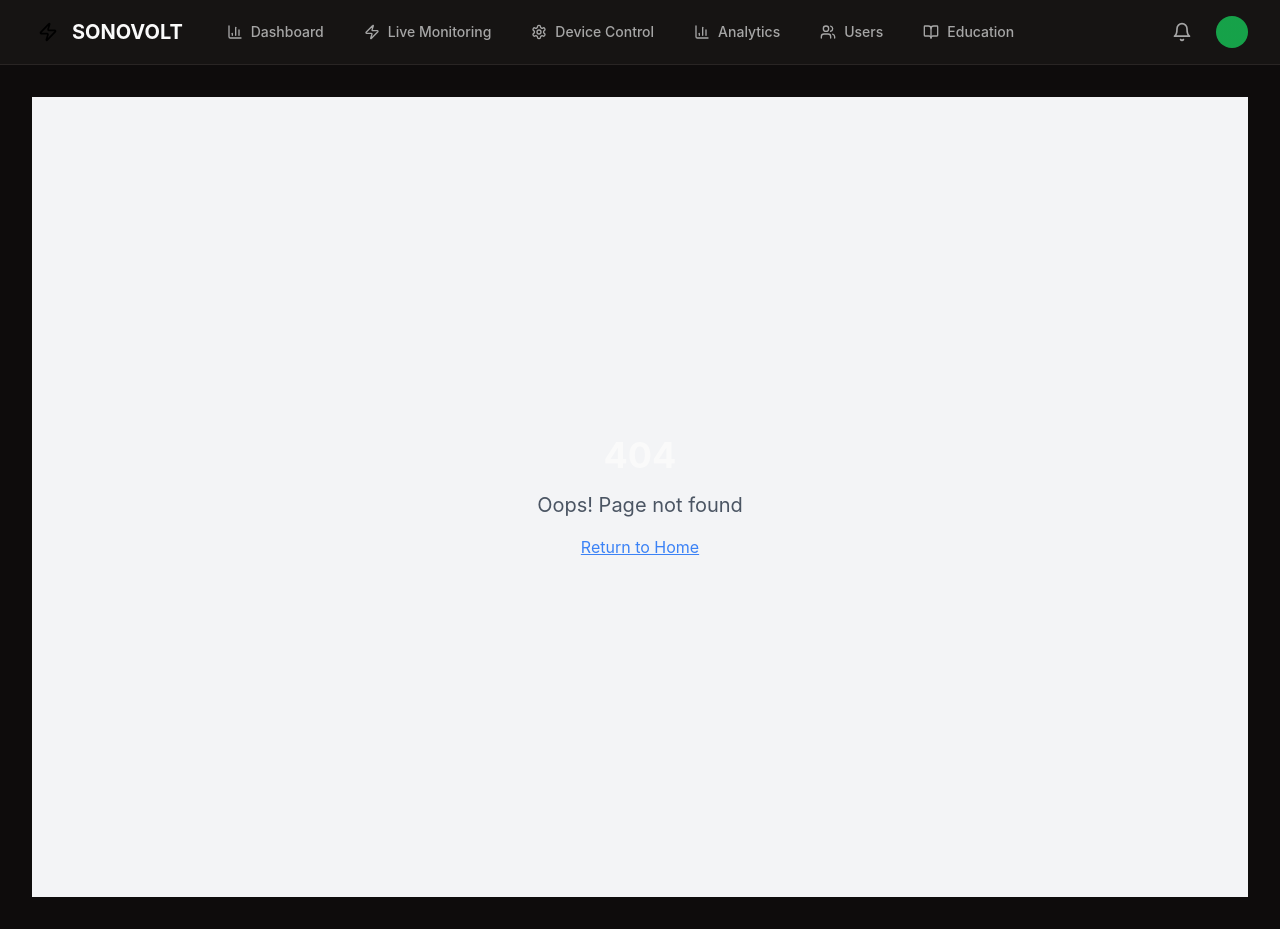
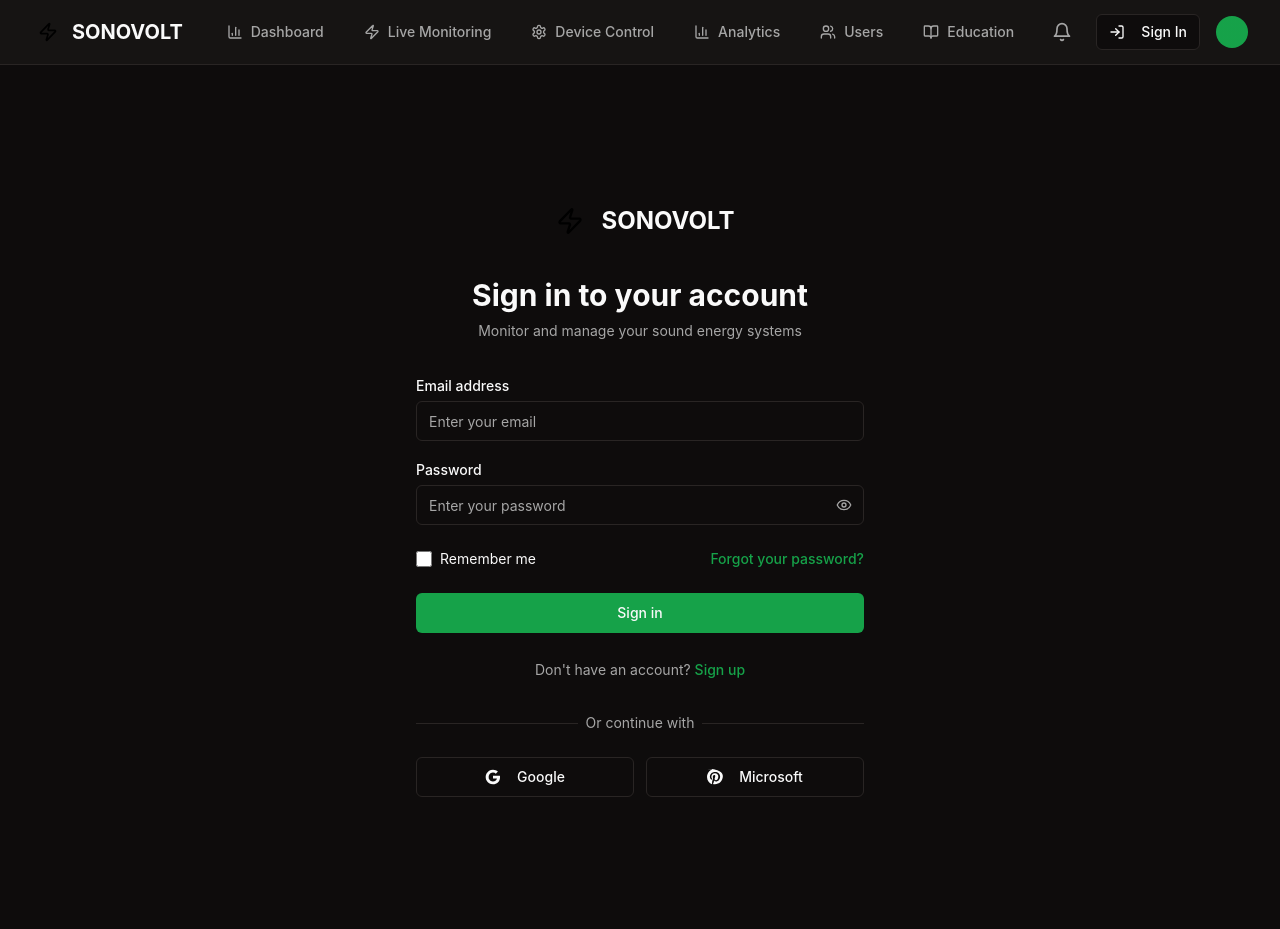
Before and after one commit to Darknight4433/sonovolt-energy-vision-88, a React (Vite) app: page /signin in a window 1280 px wide. Before the commit this address had no page. Built offline with nearby package versions, Linux system fonts and the light colour scheme.

Commit message:
Add sign-in option
Adds a sign-in option to the application.

```diff
--- a/src/App.tsx
+++ b/src/App.tsx
@@ -6,6 +6,7 @@ import { QueryClient, QueryClientProvider } from "@tanstack/react-query";
 import { BrowserRouter, Routes, Route } from "react-router-dom";
 import Navigation from "./components/Navigation";
 import Index from "./pages/Index";
+import SignIn from "./pages/SignIn";
 import LiveMonitoring from "./components/LiveMonitoring";
 import Education from "./components/Education";
 import NotFound from "./pages/NotFound";
@@ -23,6 +24,7 @@ const App = () => (
           <main className="max-w-7xl mx-auto px-4 sm:px-6 lg:px-8 py-8">
             <Routes>
               <Route path="/" element={<Index />} />
+              <Route path="/signin" element={<SignIn />} />
               <Route path="/monitoring" element={<LiveMonitoring />} />
               <Route path="/education" element={<Education />} />
               {/* Placeholder routes for future development */}
--- a/src/components/Navigation.tsx
+++ b/src/components/Navigation.tsx
@@ -1,7 +1,8 @@
 
 import React from 'react';
 import { Link, useLocation } from 'react-router-dom';
-import { Zap, BarChart3, Settings, Users, BookOpen, Bell } from 'lucide-react';
+import { Zap, BarChart3, Settings, Users, BookOpen, Bell, LogIn } from 'lucide-react';
+import { Button } from '@/components/ui/button';
 
 const Navigation = () => {
   const location = useLocation();
@@ -20,12 +21,12 @@ const Navigation = () => {
       <div className="max-w-7xl mx-auto px-4 sm:px-6 lg:px-8">
         <div className="flex justify-between items-center h-16">
           <div className="flex items-center space-x-8">
-            <div className="flex items-center space-x-2">
+            <Link to="/" className="flex items-center space-x-2">
               <div className="w-8 h-8 bg-gradient-to-br from-energy to-sound rounded-lg flex items-center justify-center">
                 <Zap className="w-5 h-5 text-black" />
               </div>
               <span className="text-xl font-bold text-energy">SONOVOLT</span>
-            </div>
+            </Link>
 
             <div className="hidden md:flex space-x-4">
               {navItems.map((item) => {
@@ -54,6 +55,14 @@ const Navigation = () => {
               <Bell className="w-5 h-5" />
               <span className="absolute top-1 right-1 w-2 h-2 bg-warning rounded-full"></span>
             </button>
+
+            <Link to="/signin">
+              <Button variant="outline" size="sm" className="flex items-center space-x-2">
+                <LogIn className="w-4 h-4" />
+                <span>Sign In</span>
+              </Button>
+            </Link>
+
             <div className="w-8 h-8 bg-gradient-to-br from-primary to-accent rounded-full"></div>
           </div>
         </div>
--- /dev/null
+++ b/src/pages/SignIn.tsx
@@ -0,0 +1,174 @@
+
+import React, { useState } from 'react';
+import { Link } from 'react-router-dom';
+import { Button } from '@/components/ui/button';
+import { Input } from '@/components/ui/input';
+import { Label } from '@/components/ui/label';
+import { Zap, Eye, EyeOff } from 'lucide-react';
+
+const SignIn = () => {
+  const [email, setEmail] = useState('');
+  const [password, setPassword] = useState('');
+  const [showPassword, setShowPassword] = useState(false);
+  const [isLoading, setIsLoading] = useState(false);
+
+  const handleSubmit = async (e: React.FormEvent) => {
+    e.preventDefault();
+    setIsLoading(true);
+
+    // Simulate sign in process
+    setTimeout(() => {
+      setIsLoading(false);
+      // Handle sign in logic here
+      console.log('Sign in attempt:', { email, password });
+    }, 2000);
+  };
+
+  return (
+    <div className="min-h-screen flex items-center justify-center bg-background py-12 px-4 sm:px-6 lg:px-8">
+      <div className="max-w-md w-full space-y-8">
+        <div className="text-center">
+          <div className="flex items-center justify-center space-x-2 mb-8">
+            <div className="w-12 h-12 bg-gradient-to-br from-energy to-sound rounded-lg flex items-center justify-center">
+              <Zap className="w-7 h-7 text-black" />
+            </div>
+            <span className="text-2xl font-bold text-energy">SONOVOLT</span>
+          </div>
+          <h2 className="text-3xl font-bold text-foreground">
+            Sign in to your account
+          </h2>
+          <p className="mt-2 text-sm text-muted-foreground">
+            Monitor and manage your sound energy systems
+          </p>
+        </div>
+
+        <form className="mt-8 space-y-6" onSubmit={handleSubmit}>
+          <div className="space-y-4">
+            <div>
+              <Label htmlFor="email">Email address</Label>
+              <Input
+                id="email"
+                name="email"
+                type="email"
+                autoComplete="email"
+                required
+                value={email}
+                onChange={(e) => setEmail(e.target.value)}
+                className="mt-1"
+                placeholder="Enter your email"
+              />
+            </div>
+
+            <div>
+              <Label htmlFor="password">Password</Label>
+              <div className="relative mt-1">
+                <Input
+                  id="password"
+                  name="password"
+                  type={showPassword ? 'text' : 'password'}
+                  autoComplete="current-password"
+                  required
+                  value={password}
+                  onChange={(e) => setPassword(e.target.value)}
+                  placeholder="Enter your password"
+                />
+                <button
+                  type="button"
+                  className="absolute inset-y-0 right-0 pr-3 flex items-center"
+                  onClick={() => setShowPassword(!showPassword)}
+                >
+                  {showPassword ? (
+                    <EyeOff className="h-4 w-4 text-muted-foreground" />
+                  ) : (
+                    <Eye className="h-4 w-4 text-muted-foreground" />
+                  )}
+                </button>
+              </div>
+            </div>
+          </div>
+
+          <div className="flex items-center justify-between">
+            <div className="flex items-center">
+              <input
+                id="remember-me"
+                name="remember-me"
+                type="checkbox"
+                className="h-4 w-4 rounded border-border text-primary focus:ring-primary"
+              />
+              <label htmlFor="remember-me" className="ml-2 block text-sm text-foreground">
+                Remember me
+              </label>
+            </div>
+
+            <div className="text-sm">
+              <Link
+                to="/forgot-password"
+                className="font-medium text-primary hover:text-primary/80"
+              >
+                Forgot your password?
+              </Link>
+            </div>
+          </div>
+
+          <Button
+            type="submit"
+            className="w-full"
+            disabled={isLoading}
+          >
+            {isLoading ? (
+              <>
+                <div className="animate-spin rounded-full h-4 w-4 border-b-2 border-white mr-2"></div>
+                Signing in...
+              </>
+            ) : (
+              'Sign in'
+            )}
+          </Button>
+
+          <div className="text-center">
+            <span className="text-sm text-muted-foreground">
+              Don't have an account?{' '}
+              <Link
+                to="/signup"
+                className="font-medium text-primary hover:text-primary/80"
+              >
+                Sign up
+              </Link>
+            </span>
+          </div>
+        </form>
+
+        <div className="mt-6">
+          <div className="relative">
+            <div className="absolute inset-0 flex items-center">
+              <div className="w-full border-t border-border" />
+            </div>
+            <div className="relative flex justify-center text-sm">
+              <span className="px-2 bg-background text-muted-foreground">Or continue with</span>
+            </div>
+          </div>
+
+          <div className="mt-6 grid grid-cols-2 gap-3">
+            <Button variant="outline" className="w-full">
+              <svg className="w-4 h-4 mr-2" viewBox="0 0 24 24">
+                <path fill="currentColor" d="M22.56 12.25c0-.78-.07-1.53-.2-2.25H12v4.26h5.92c-.26 1.37-1.04 2.53-2.21 3.31v2.77h3.57c2.08-1.92 3.28-4.74 3.28-8.09z"/>
+                <path fill="currentColor" d="M12 23c2.97 0 5.46-.98 7.28-2.66l-3.57-2.77c-.98.66-2.23 1.06-3.71 1.06-2.86 0-5.29-1.93-6.16-4.53H2.18v2.84C3.99 20.53 7.7 23 12 23z"/>
+                <path fill="currentColor" d="M5.84 14.09c-.22-.66-.35-1.36-.35-2.09s.13-1.43.35-2.09V7.07H2.18C1.43 8.55 1 10.22 1 12s.43 3.45 1.18 4.93l2.85-2.22.81-.62z"/>
+                <path fill="currentColor" d="M12 5.38c1.62 0 3.06.56 4.21 1.64l3.15-3.15C17.45 2.09 14.97 1 12 1 7.7 1 3.99 3.47 2.18 7.07l3.66 2.84c.87-2.6 3.3-4.53 6.16-4.53z"/>
+              </svg>
+              Google
+            </Button>
+            <Button variant="outline" className="w-full">
+              <svg className="w-4 h-4 mr-2" fill="currentColor" viewBox="0 0 24 24">
+                <path d="M12.017 0C5.396 0 .029 5.367.029 11.987c0 5.079 3.158 9.417 7.618 11.024-.105-.949-.199-2.403.041-3.439.219-.937 1.406-5.957 1.406-5.957s-.359-.72-.359-1.781c0-1.663.967-2.911 2.168-2.911 1.024 0 1.518.769 1.518 1.688 0 1.029-.653 2.567-.992 3.992-.285 1.193.6 2.165 1.775 2.165 2.128 0 3.768-2.245 3.768-5.487 0-2.861-2.063-4.869-5.008-4.869-3.41 0-5.409 2.562-5.409 5.199 0 1.033.394 2.143.889 2.741.098.119.112.222.082.343-.09.375-.293 1.199-.334 1.363-.053.225-.172.271-.402.165-1.495-.69-2.433-2.878-2.433-4.646 0-3.776 2.748-7.252 7.92-7.252 4.158 0 7.392 2.967 7.392 6.923 0 4.135-2.607 7.462-6.233 7.462-1.214 0-2.357-.629-2.744-1.378l-.628 2.43c-.226.869-.835 1.958-1.244 2.621.937.29 1.931.446 2.962.446 6.624 0 11.99-5.367 11.99-11.987C24.007 5.367 18.641.001.012.001z"/>
+              </svg>
+              Microsoft
+            </Button>
+          </div>
+        </div>
+      </div>
+    </div>
+  );
+};
+
+export default SignIn;
```
